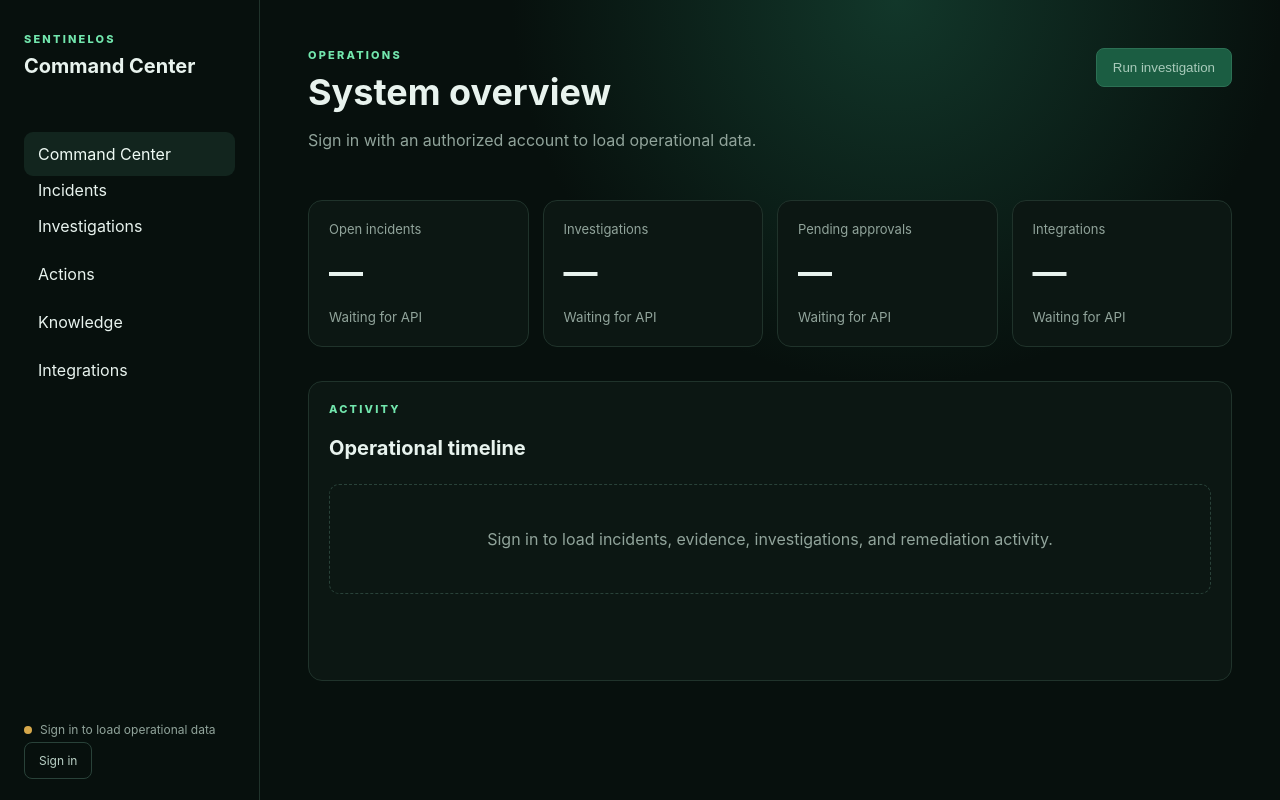
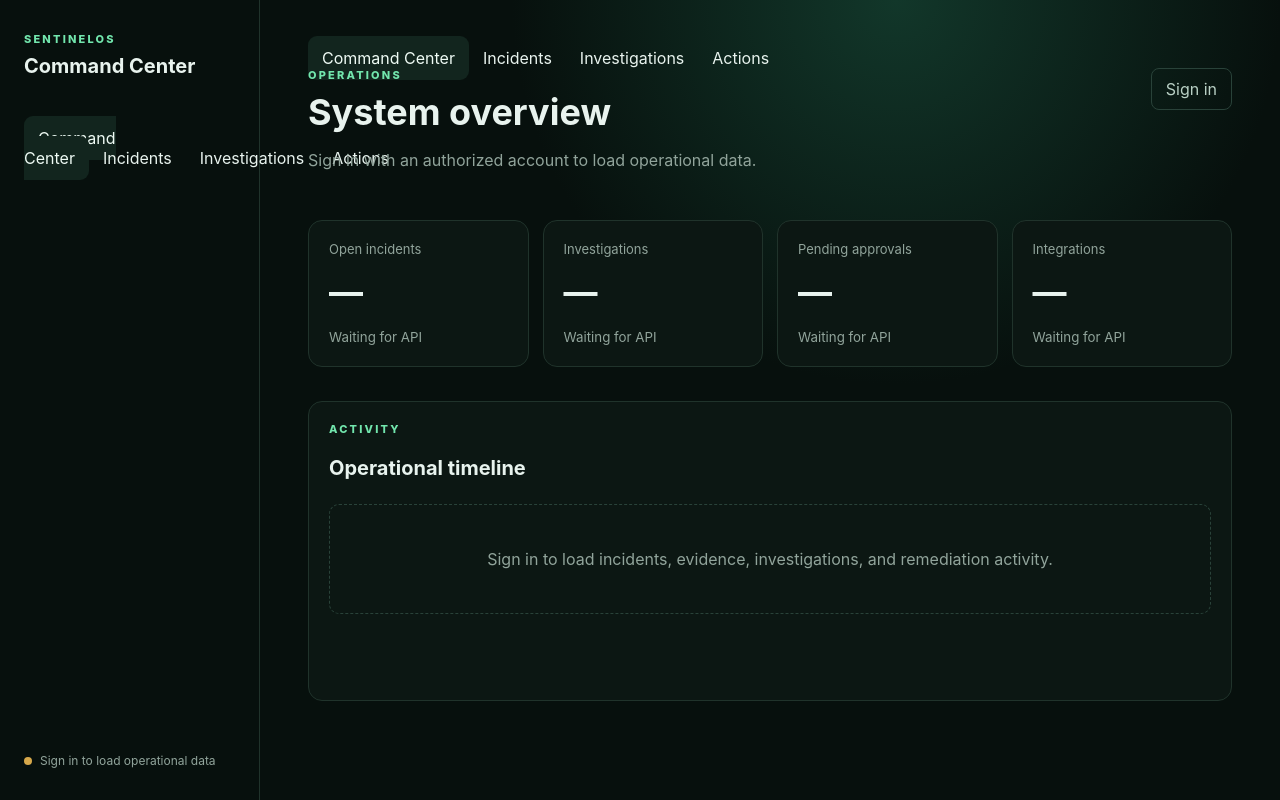
Before and after one commit to Aamilsamsung/SentinelOS, a Next.js app in the folder apps/web/: page / in a window 1280 px wide. Built offline with nearby package versions, Linux system fonts and the light colour scheme; no server answers.

Commit message:
feat: enable real command-center links, mobile navigation and session actions

```diff
--- a/apps/web/app/page.tsx
+++ b/apps/web/app/page.tsx
@@ -1,7 +1,6 @@
-import Link from "next/link";
+import { SessionActions } from "./components/session-actions";
+import { SiteNavigation } from "./components/site-navigation";
 import { fetchActivity, fetchDashboardSummary } from "../lib/api";
-
-const sections = ["Command Center","Incidents","Investigations","Actions","Knowledge","Integrations"];
 
 export default async function CommandCenter() {
   const [summary, activity] = await Promise.all([fetchDashboardSummary(), fetchActivity()]);
@@ -16,11 +15,12 @@ export default async function CommandCenter() {
     <main className="shell">
       <aside className="sidebar">
         <div><div className="eyebrow">SENTINELOS</div><h1>Command Center</h1></div>
-        <nav>{sections.map((section, index) => section === "Incidents" ? <Link className="nav" href="/incidents" key={section}>{section}</Link> : <div className={index === 0 ? "nav active" : "nav"} key={section}>{section}</div>)}</nav>
-        <div className="status"><span />{summary ? "Operational data connected" : "Sign in to load operational data"}<div style={{marginTop:16}}><Link className="back" href="/login">Sign in</Link></div></div>
+        <SiteNavigation />
+        <div className="status"><span />{summary ? "Operational data connected" : "Sign in to load operational data"}</div>
       </aside>
       <section className="content">
-        <header><div><div className="eyebrow">OPERATIONS</div><h2>System overview</h2><p>{summary ? "Live organization-scoped operational summary." : "Sign in with an authorized account to load operational data."}</p></div><button disabled>Run investigation</button></header>
+        <div className="mobileNavigation"><SiteNavigation /></div>
+        <header><div><div className="eyebrow">OPERATIONS</div><h2>System overview</h2><p>{summary ? "Live organization-scoped operational summary." : "Sign in with an authorized account to load operational data."}</p></div><SessionActions /></header>
         <div className="grid">{cards.map(([label,value,detail]) => <article key={label}><label>{label}</label><strong>{value ?? "—"}</strong><small>{summary ? detail : "Waiting for API"}</small></article>)}</div>
         <section className="panel"><div><div className="eyebrow">ACTIVITY</div><h3>Operational timeline</h3></div><div className="activity">{activity?.length ? activity.slice(0, 8).map(item => <div className="activityRow" key={item.id}><div><strong>{item.action}</strong><small>{item.resource_type}{item.resource_id ? ` · ${item.resource_id}` : ""}</small></div><time>{new Date(item.created_at).toLocaleString()}</time></div>) : <div className="empty">{summary ? "No audited activity is available for this account." : "Sign in to load incidents, evidence, investigations, and remediation activity."}</div>}</div></section>
       </section>
```
